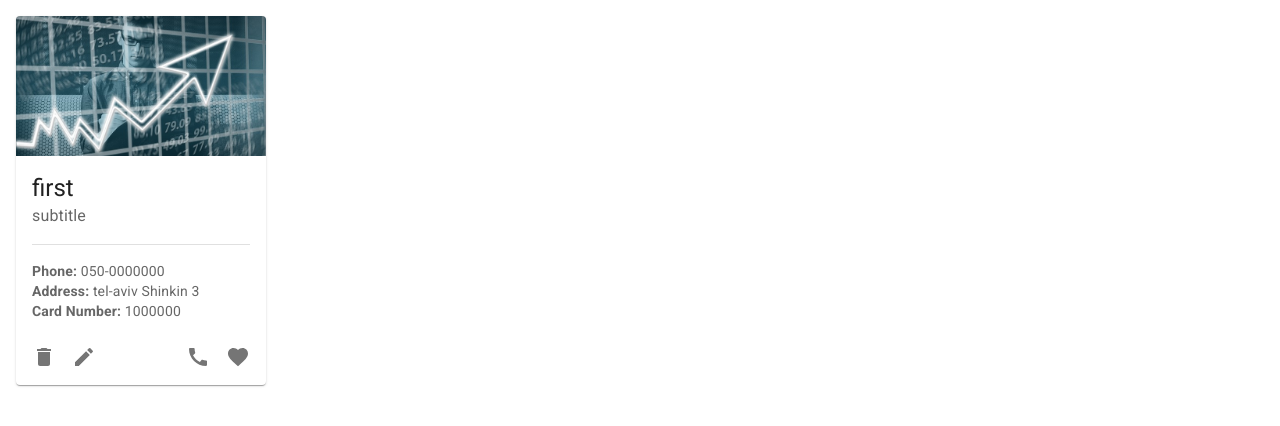
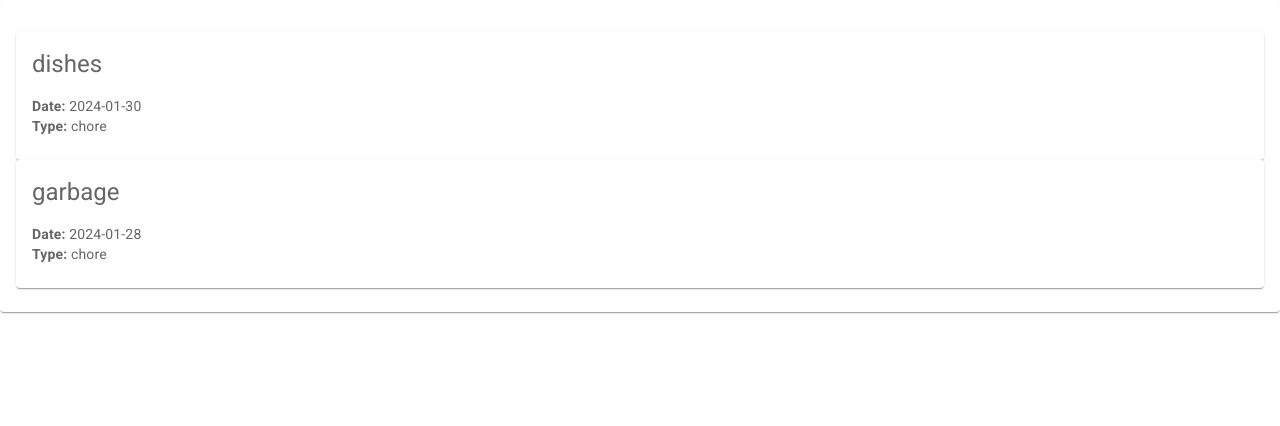
Before and after one commit to galtes1/javaScript--gal-testa, a React (Create React App) app in the folder intro/: page / in a window 1280 px wide. Shown: the top 426 px of the page. Built offline with nearby package versions, Linux system fonts and the light colour scheme.

Commit message:
complete task hw

```diff
--- a/intro/src/App.js
+++ b/intro/src/App.js
@@ -23,9 +23,20 @@ const card = {
   bizNumber: 1000000,
   user_id: "63765801e20ed868a69a62c2",
 };
-
+const tasks = [
+  {
+    name: "dishes",
+    date: "2024-01-30",
+    type: "chore",
+  },
+  {
+    name: "garbage",
+    date: "2024-01-28",
+    type: "chore",
+  },
+];
 function App() {
- return <CardComponent card={card} />;
+  return <GalTasksPage tasks={tasks} />;
 }
 
 export default App;
--- a/intro/src/tasks/components/GalTaskComp.jsx
+++ b/intro/src/tasks/components/GalTaskComp.jsx
@@ -1,5 +1,21 @@
+import { Card, CardContent, CardHeader, Typography } from "@mui/material";
 import React from "react";
+import CardBody from "../../cards/components/CardBody";
 
-export default function GalTaskComp() {
- return <div>GalTaskComp</div>;
+export default function GalTaskComp({ task }) {
+  return (
+    <Card sx={{ color: "text.secondary" }}>
+      <CardHeader title={task.name} />
+      <CardContent sx={{ paddingTop: 0, justifyContent: "space-around" }}>
+        <Typography variant="body2" color="text.secondary">
+          <strong>Date: </strong>
+          {task.date}
+        </Typography>
+        <Typography variant="body2" color="text.secondary">
+          <strong>Type: </strong>
+          {task.type}
+        </Typography>
+      </CardContent>
+    </Card>
+  );
 }
--- a/intro/src/tasks/components/GalTasksPage.jsx
+++ b/intro/src/tasks/components/GalTasksPage.jsx
@@ -1,22 +1,23 @@
-import Table from "@mui/material/Table";
-import TableBody from "@mui/material/TableBody";
-import TableCell from "@mui/material/TableCell";
-import TableContainer from "@mui/material/TableContainer";
-import TableHead from "@mui/material/TableHead";
-import TableRow from "@mui/material/TableRow";
-import Paper from "@mui/material/Paper";
 import React from "react";
+import GalTaskComp from "./GalTaskComp";
+import { Card, CardContent, CardHeader, Typography } from "@mui/material";
 
-const taskObject1 = {
- name: "dishes",
- date: "2024-01-30",
- type: "chore",
-};
-const taskObject2 = {
- name: "garbage",
- date: "2024-01-28",
- type: "chore",
-};
-export default function GalTasksPage() {
- return <Table></Table>;
+export default function GalTasksPage({ tasks }) {
+  return (
+    <Card>
+      <CardHeader title={tasks.name} />
+      <CardContent sx={{ paddingTop: 0, justifyContent: "space-around" }}>
+        <GalTaskComp task={tasks[0]} />
+        <GalTaskComp task={tasks[1]} />
+        {/* <Typography variant="body2" color="text.secondary">
+          <strong>Date: </strong>
+          {tasks.date}
+        </Typography>
+        <Typography variant="body2" color="text.secondary">
+          <strong>Type: </strong>
+          {tasks.type}
+        </Typography> */}
+      </CardContent>
+    </Card>
+  );
 }
```
Lines whose indentation alone changed are shown as unchanged.
